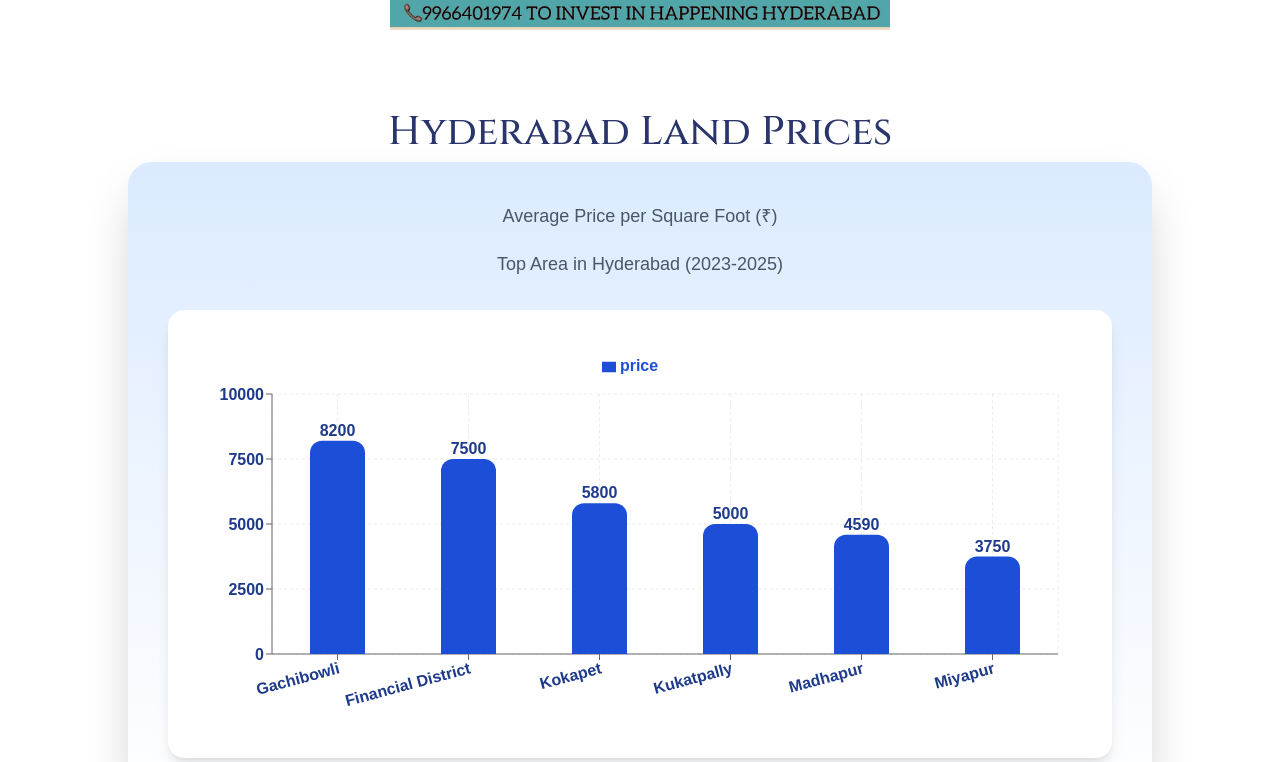
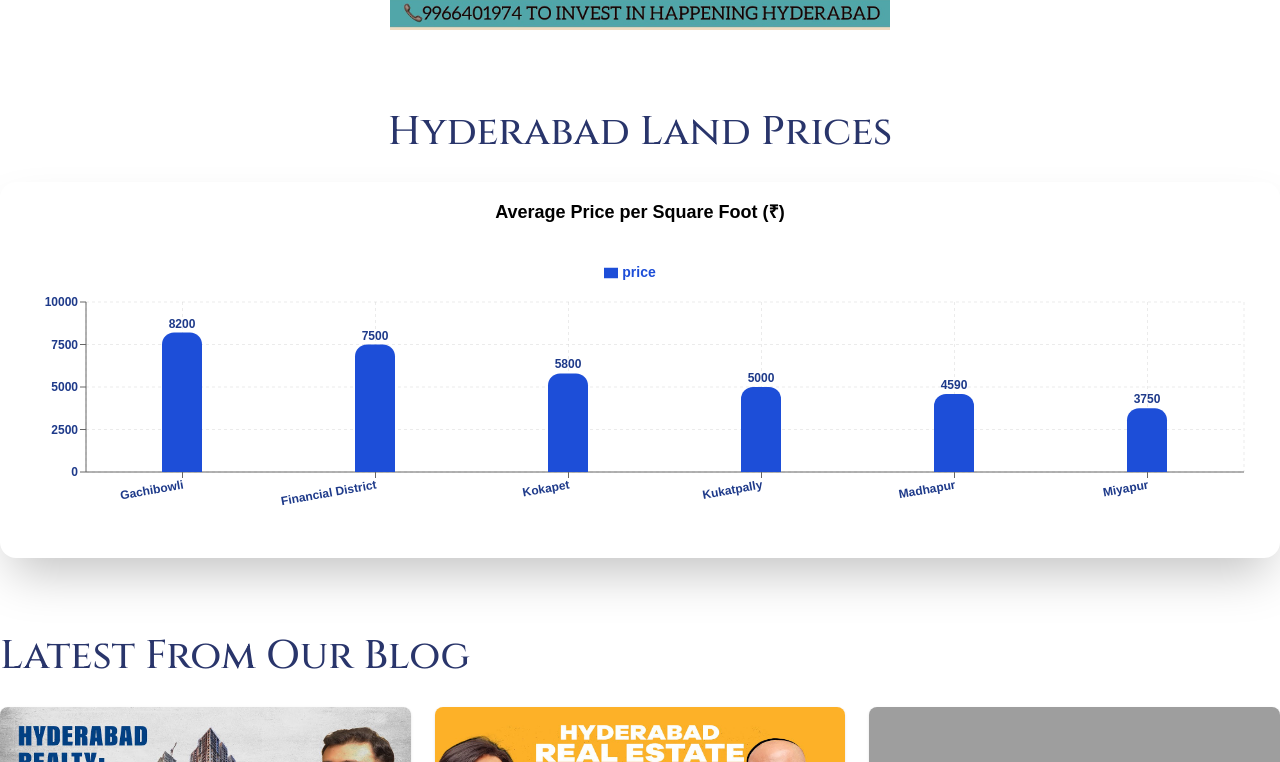
Before and after one commit to Bodduloorikeerthana/hyderabad-growth, a Next.js app: page / in a window 1280 px wide. Shown: the part 2038-2800 px from the top of the page. Built offline with nearby package versions, Linux system fonts and the light colour scheme; grey boxes are pictures that could not be loaded; a web font is replaced by a local one.

Commit message:
changes
Signed-off-by: YourName <you@example.com>

```diff
--- a/components/charts.tsx
+++ b/components/charts.tsx
@@ -22,28 +22,26 @@ const data = [
 
 export default function HyderabadLandPrices() {
   return (
-    <div className="flex flex-col items-center bg-gradient-to-b from-blue-100 to-white p-10 rounded-3xl shadow-2xl w-full max-w-5xl mx-auto">
-      <p className="text-gray-600 text-lg mb-5 font-medium">
-        Average Price per Square Foot (₹)
-      </p>
-      <p className="text-gray-600 text-lg mb-8 font-medium">
-        Top Area in Hyderabad (2023-2025)
-      </p>
-      <div className="w-full bg-white p-6 rounded-2xl shadow-lg">
-        <ResponsiveContainer width="100%" height={400}>
+    <div className="flex flex-col items-center">
+      <div className="w-full bg-white p-4 rounded-2xl shadow-2xl">
+        <p className="text-center text-black text-lg mb-4 font-bold">
+          Average Price per Square Foot (₹)
+        </p>
+        <ResponsiveContainer width="100%" height={300}>
           <BarChart
             data={data}
-            margin={{ top: 20, right: 30, left: 20, bottom: 50 }}
+            margin={{ top: 20, right: 20, left: 10, bottom: 40 }}
           >
             <CartesianGrid strokeDasharray="3 3" opacity={0.4} />
             <XAxis
               dataKey="name"
-              tick={{ fill: "#1E3A8A", fontSize: 16, fontWeight: "bold" }}
-              angle={-15}
+              tick={{ fill: "#1E3A8A", fontSize: 12, fontWeight: "bold" }}
+              angle={-10}
               textAnchor="end"
+              interval={0} // Ensures every label is displayed
             />
             <YAxis
-              tick={{ fill: "#1E3A8A", fontSize: 16, fontWeight: "bold" }}
+              tick={{ fill: "#1E3A8A", fontSize: 12, fontWeight: "bold" }}
             />
             <Tooltip
               contentStyle={{
@@ -58,7 +56,7 @@ export default function HyderabadLandPrices() {
               align="center"
               height={40}
               wrapperStyle={{
-                fontSize: "16px",
+                fontSize: "14px",
                 fontWeight: "bold",
                 color: "#1E3A8A",
               }}
@@ -66,13 +64,13 @@ export default function HyderabadLandPrices() {
             <Bar
               dataKey="price"
               fill="#1D4ED8"
-              barSize={55}
+              barSize={40} // Reduced bar size for mobile
               radius={[12, 12, 0, 0]}
               label={{
                 position: "top",
                 fill: "#1E3A8A",
                 fontWeight: "bold",
-                fontSize: 16,
+                fontSize: 12, // Smaller font for labels
               }}
             />
           </BarChart>
--- a/src/app/page.tsx
+++ b/src/app/page.tsx
@@ -89,7 +89,7 @@ export default function Homepage() {
       </div>
 
       <div className="container sm:mx-auto mx-3 py-5">
-        <h2 className="brand-color text-center">
+        <h2 className="brand-color pb-5 text-center">
           Hyderabad Land Prices
         </h2>
         <HyderabadLandPrices></HyderabadLandPrices>
```
